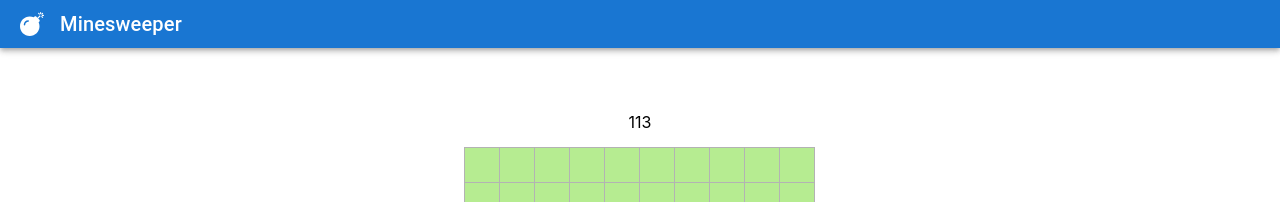
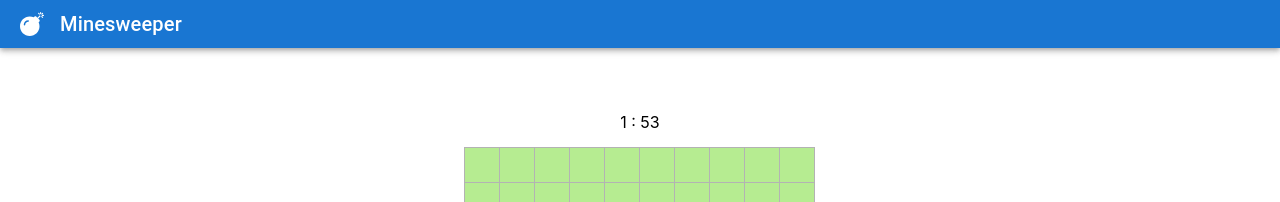
Before and after one commit to ok-tomo/Minesweeper, a React (Create React App) app: page / in a window 1280 px wide. Shown: the top 202 px of the page. Built offline with nearby package versions, Linux system fonts and the light colour scheme.

Commit message:
add: 時間の表示(m:ss)とタイムアウトの実装

```diff
--- a/src/Component/Board.tsx
+++ b/src/Component/Board.tsx
@@ -3,33 +3,28 @@ import './Board.css';
 import Square from './Square';
 import mapGen from './MapGen';
 
-const Board: React.VFC = () => {
-    const size: number = 10;
+type Props = {
+    size: number;
+    checkGameState: any;
+};
+
+const Board: React.VFC<Props> = ({ size, checkGameState }) => {
     const bombs: number = Math.floor((size * size) * (15 / 100));
     const map = mapGen(size, bombs);
+    let opened: number = 0;
     let flaggedBomb: number = 0;
-    let openedSquare: number = 0;
-
-    // ゲームの状態を管理: [ゲームクリア, ゲームオーバー]
-    const checkGameFinish = (isClickedBomb: boolean = false) => {
-        if ((size * size) === (flaggedBomb + openedSquare)) {
-            alert('Game Clear');
-        } else if (isClickedBomb) {
-            alert('Game Over');
-        }
-    };
 
     // 爆弾の場所に旗が立てられている数を数える
     const countFlaggedBomb = (count: number) => {
         flaggedBomb += count;
-        checkGameFinish();
+        checkGameState(opened, flaggedBomb);
     };
 
     // 開かれた場所の数を数え、もし爆弾だった場合はゲームオーバーさせる
     const countOpenedSquare = (n: number) => {
-        if (n !== -1) { openedSquare += 1; }
-        const isClickedBomb = (n === -1);
-        checkGameFinish(isClickedBomb);
+        if (n !== -1) { opened += 1; }
+        const isExploded = (n === -1);
+        checkGameState(opened, flaggedBomb, isExploded);
     };
 
     // 盤の生成
--- a/src/Component/Game.tsx
+++ b/src/Component/Game.tsx
@@ -4,10 +4,33 @@ import './Game.css';
 import StatusBar from './StatusBar';
 
 const Game: React.VFC = () => {
+    const size = 10;
+    // ゲームの状態を管理: [ゲームクリア, ゲームオーバー]
+    const checkGameState = (opened: number, flaggedBomb: number, isExploded: boolean = false) => {
+        if ((size * size) === (opened + flaggedBomb)) {
+            alert('Game Clear');
+        } else if (isExploded) {
+            alert('Game Over');
+        }
+    };
+
+    const timeOut = () => {
+        checkGameState(0, 0, true);
+    };
+
     return (
         <div className="game">
-            <StatusBar />
-            <Board />
+            <StatusBar
+                timeOut={() => timeOut()}
+            />
+            <Board
+                size={size}
+                checkGameState={
+                    (opened: number, flaggedBomb: number, isExploded: boolean = false) => {
+                        checkGameState(opened, flaggedBomb, isExploded);
+                    }
+                }
+            />
         </div>
     );
 };
--- a/src/Component/MapGen.ts
+++ b/src/Component/MapGen.ts
@@ -3,7 +3,6 @@ const bombCount = (map: number[][]) => {
     const newMap: number[][] = map;
     const size = map.length;
 
-    // O(size ^ 2)
     for (let y = 0; y < size; y += 1) {
         for (let x = 0; x < size; x += 1) {
             if (newMap[y][x] >= 0) { continue; }
--- a/src/Component/StatusBar.tsx
+++ b/src/Component/StatusBar.tsx
@@ -2,10 +2,14 @@ import React from 'react';
 import Timer from './Timer';
 import './StatusBar.css';
 
-const StatusBar: React.VFC = () => {
+type Props = {
+    timeOut: any;
+};
+
+const StatusBar: React.VFC<Props> = ({ timeOut }) => {
     return (
         <div className="bar">
-            <Timer />
+            <Timer timeOut={timeOut} />
         </div>
     );
 };
--- a/src/Component/Timer.tsx
+++ b/src/Component/Timer.tsx
@@ -2,7 +2,11 @@ import React, { useState, useEffect, useRef } from 'react';
 
 let timer: any = null;
 
-const Timer: React.VFC = () => {
+type Props = {
+    timeOut: any;
+};
+
+const Timer: React.VFC<Props> = ({ timeOut }) => {
     const limit: number = 120;
     const [time, setTime] = useState<number>(limit);
     const refTime = useRef(time);
@@ -11,6 +15,7 @@ const Timer: React.VFC = () => {
         refTime.current = time;
         if (refTime.current <= 0) {
             clearInterval(timer);
+            timeOut();
         }
     }, [time]);
 
@@ -18,9 +23,13 @@ const Timer: React.VFC = () => {
         timer = setInterval(() => setTime(refTime.current - 1), 1000);
     }, []);
 
+    const minuts = Math.floor(time / 60);
+    const seconds = time - (minuts * 60);
+    const displayTime = (seconds >= 10) ? `${minuts} : ${seconds}` : `${minuts} : 0${seconds}`;
+
     return (
         <div className="timer">
-            { time }
+            { displayTime }
         </div>
     );
 };
```
Also changed, not shown: src/Component/Square.tsx (+4 -4 lines).
